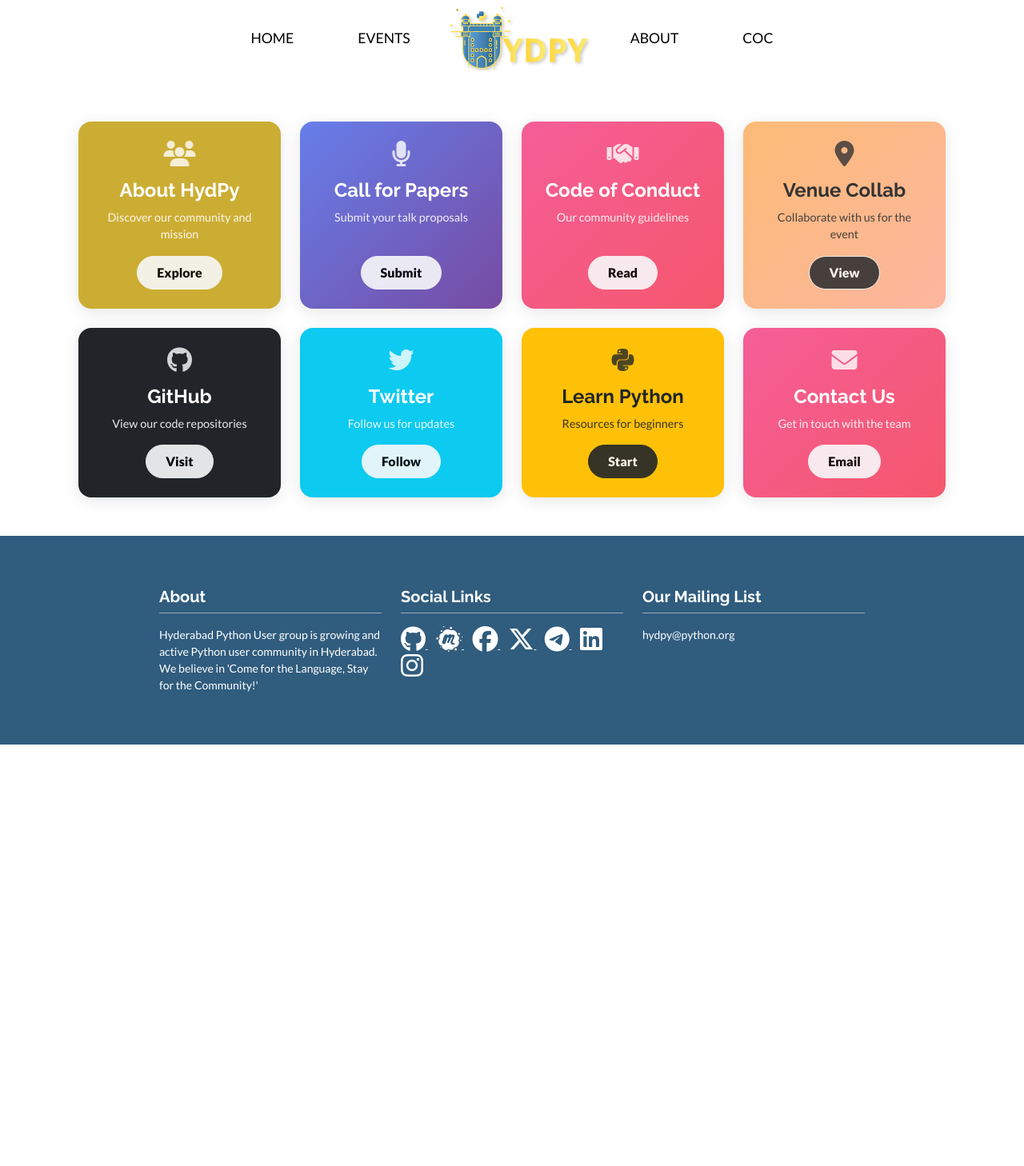
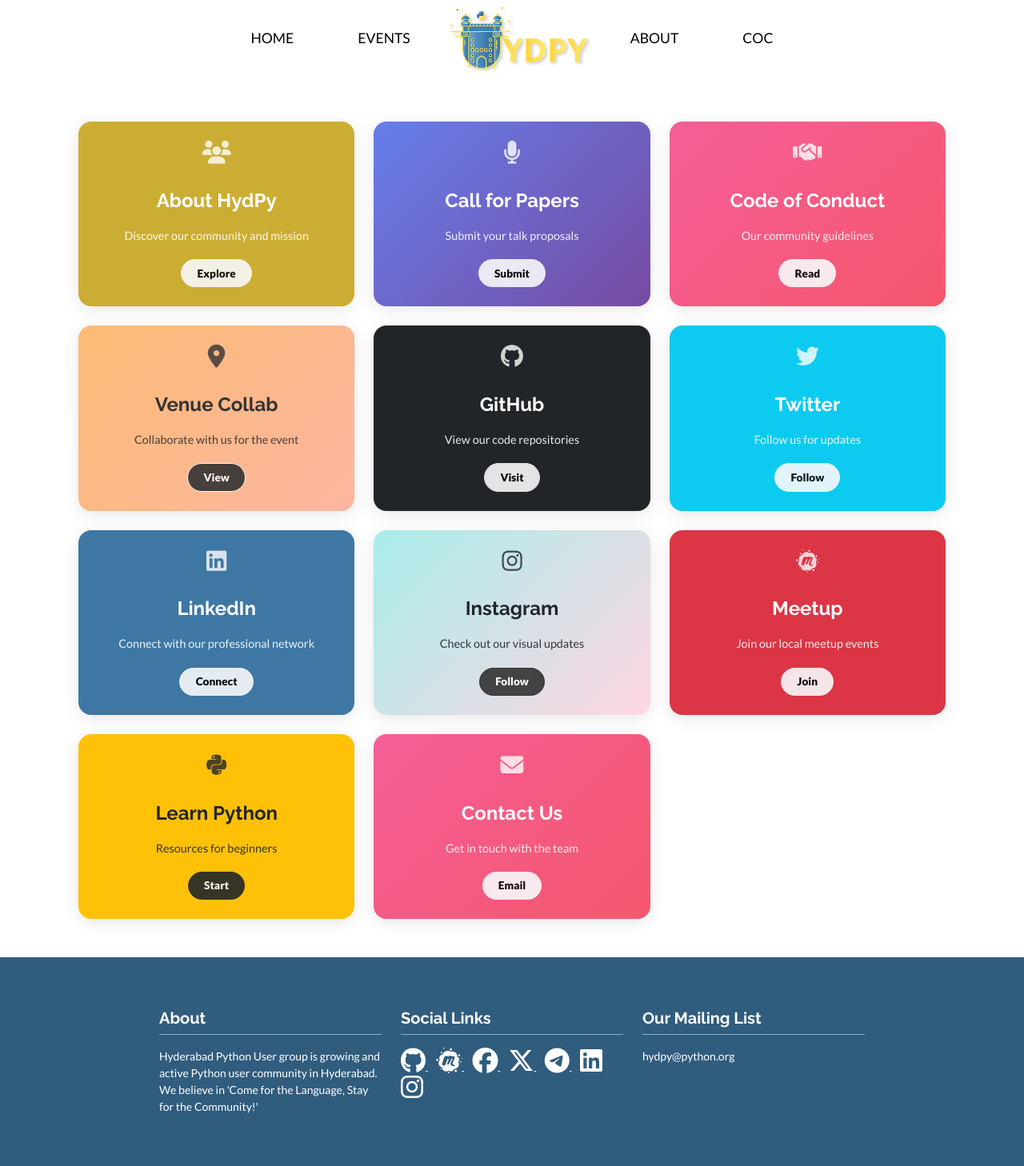
Before and after one commit to HydPy/HydPy, a Jekyll site: the page built from bento.html, in a window 1280 px wide. Shown: the whole page at 80% size. Built offline with Jekyll 4.4.1, drawn with Linux system fonts in a browser that asks for light colours; before the commit the page ends 931 px from its top, so only the background shows below that.

Commit message:
feat: update social links in bento

```diff
--- a/_data/bento_grid.yml
+++ b/_data/bento_grid.yml
@@ -58,6 +58,36 @@
   button_class: "btn-light"
   external: true
 
+- title: "LinkedIn"
+  url: "https://www.linkedin.com/company/hydpy/"
+  icon: "fab fa-linkedin"
+  background: "bg-primary"
+  text_color: "text-white"
+  description: "Connect with our professional network"
+  button_text: "Connect"
+  button_class: "btn-light"
+  external: true
+
+- title: "Instagram"
+  url: "https://www.instagram.com/hydpython/"
+  icon: "fab fa-instagram"
+  background: "bento__bg--teal"
+  text_color: "text-dark"
+  description: "Check out our visual updates"
+  button_text: "Follow"
+  button_class: "btn-dark"
+  external: true
+
+- title: "Meetup"
+  url: "https://www.meetup.com/HydPyGroup/"
+  icon: "fab fa-meetup"
+  background: "bg-danger"
+  text_color: "text-white"
+  description: "Join our local meetup events"
+  button_text: "Join"
+  button_class: "btn-light"
+  external: true
+
 - title: "Learn Python"
   url: "https://python.org"
   icon: "fab fa-python"
--- a/_sass/_bento.scss
+++ b/_sass/_bento.scss
@@ -23,28 +23,31 @@
 // Main container
 .bento__grid {
 	display: grid;
-	grid-template-columns: repeat(auto-fit, minmax(280px, 1fr));
-	grid-auto-rows: minmax(240px, auto);
-	gap: 1.5rem;
+	grid-template-columns: repeat(auto-fill, minmax(250px, 1fr));
+	grid-auto-rows: minmax(180px, auto);
+	gap: 1rem;
 	max-width: 1200px;
 	margin: 0 auto;
 	padding: 0 1rem;
+	grid-auto-flow: row dense; // Allows items to fill gaps for better packing
 
 	@media (min-width: map-get($screen_widths, md)) {
-		grid-template-columns: repeat(3, 1fr);
-		grid-auto-rows: minmax(220px, auto);
+		grid-template-columns: repeat(auto-fill, minmax(280px, 1fr));
+		grid-auto-rows: minmax(200px, auto);
+		gap: 1.25rem;
 	}
 
 	@media (min-width: map-get($screen_widths, lg)) {
-		grid-template-columns: repeat(4, 1fr);
-		grid-auto-rows: minmax(200px, auto);
+		grid-template-columns: repeat(auto-fill, minmax(300px, 1fr));
+		grid-auto-rows: minmax(220px, auto);
+		gap: 1.5rem;
 	}
 }
 
 // Individual card item
 .bento__item {
 	border-radius: 16px;
-	padding: 1.5rem;
+	padding: 1.25rem;
 	transition: transform 0.3s ease, box-shadow 0.3s ease;
 	position: relative;
 	overflow: hidden;
@@ -52,7 +55,7 @@
 	align-items: center;
 	justify-content: center;
 	box-shadow: 0 4px 20px rgba(0, 0, 0, 0.1);
-	height: 100%;
+	min-height: 180px;
 
 	&:hover {
 		transform: translateY(-5px);
@@ -64,14 +67,12 @@
 		@media (min-width: map-get($screen_widths, md)) {
 			grid-column: span 2;
 			grid-row: span 2;
-			min-height: 440px;
 		}
 	}
 
 	&--tall {
 		@media (min-width: map-get($screen_widths, md)) {
 			grid-row: span 2;
-			min-height: 440px;
 		}
 	}
 
@@ -79,6 +80,15 @@
 		@media (min-width: map-get($screen_widths, md)) {
 			grid-column: span 2;
 		}
+	}
+
+	@media (min-width: map-get($screen_widths, md)) {
+		padding: 1.5rem;
+		min-height: 200px;
+	}
+
+	@media (min-width: map-get($screen_widths, lg)) {
+		min-height: 220px;
 	}
 }
 
@@ -90,45 +100,51 @@
 	width: 100%;
 	display: flex;
 	flex-direction: column;
-	justify-content: space-between;
-	height: 100%;
+	justify-content: center;
+	align-items: center;
+	gap: 1rem;
 	pointer-events: none;
 
 	&__heading {
-		margin-bottom: 0.5rem;
+		margin: 0;
 		font-weight: 700;
+		line-height: 1.2;
 	}
 
 	&__text {
-		margin-bottom: 1rem;
+		margin: 0.2rem 0;
 		opacity: 0.9;
 		font-size: 0.9rem;
+		line-height: 1.4;
+		flex-grow: 1;
+		display: flex;
+		align-items: center;
 	}
 
 	&__icon {
 		opacity: 0.8;
-		margin-bottom: 0.75rem;
+		flex-shrink: 0;
 
 		&--large {
-			font-size: 3rem;
+			font-size: 2.5rem;
 		}
 
 		&--medium {
-			font-size: 2rem;
+			font-size: 1.8rem;
 		}
 	}
 
 	&__btn {
-		border-radius: 25px;
-		padding: 0.5rem 1.5rem;
+		border-radius: 20px;
+		padding: 0.4rem 1.2rem;
 		font-weight: 600;
 		text-decoration: none;
 		display: inline-block;
 		transition: all 0.3s ease;
-		margin-top: auto;
-		align-self: center;
 		pointer-events: none;
 		opacity: 0.9;
+		font-size: 0.85rem;
+		flex-shrink: 0;
 	}
 }
 
@@ -228,19 +244,23 @@
 @media (max-width: 767px) {
 	.bento__grid {
 		grid-template-columns: 1fr;
-		gap: 1.25rem;
+		grid-auto-rows: minmax(180px, auto);
+		gap: 1rem;
 	}
 
 	.bento__item {
-		min-height: 220px;
-		padding: 1.25rem;
+		min-height: 180px;
+		padding: 1rem;
 
-		&--large,
+		&--large {
+			min-height: 220px;
+			padding: 1.25rem;
+		}
+
 		&--tall,
 		&--wide {
-			grid-column: span 1;
-			grid-row: span 1;
-			min-height: 250px;
+			min-height: 200px;
+			padding: 1.25rem;
 		}
 	}
 
```
